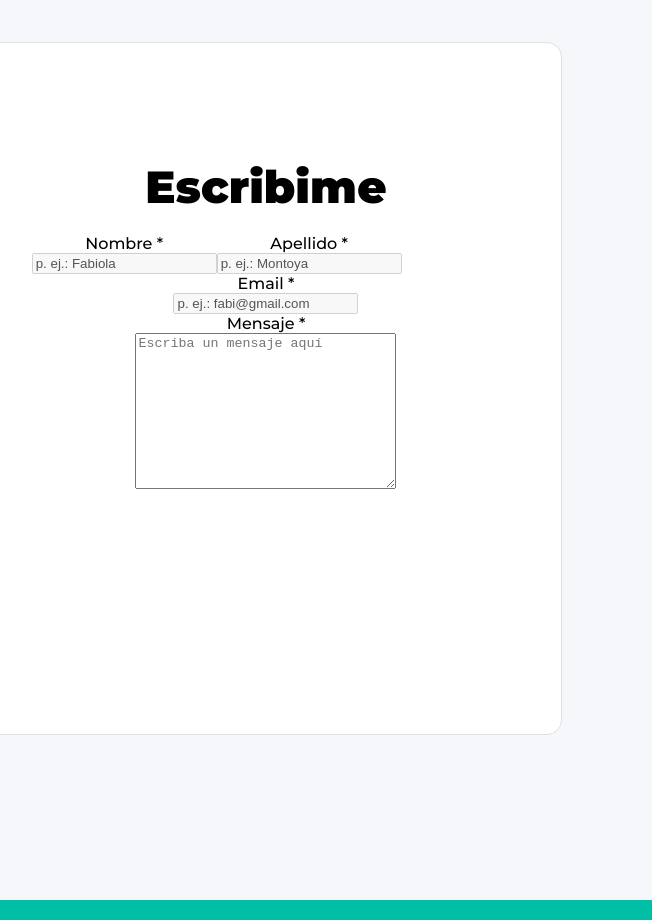
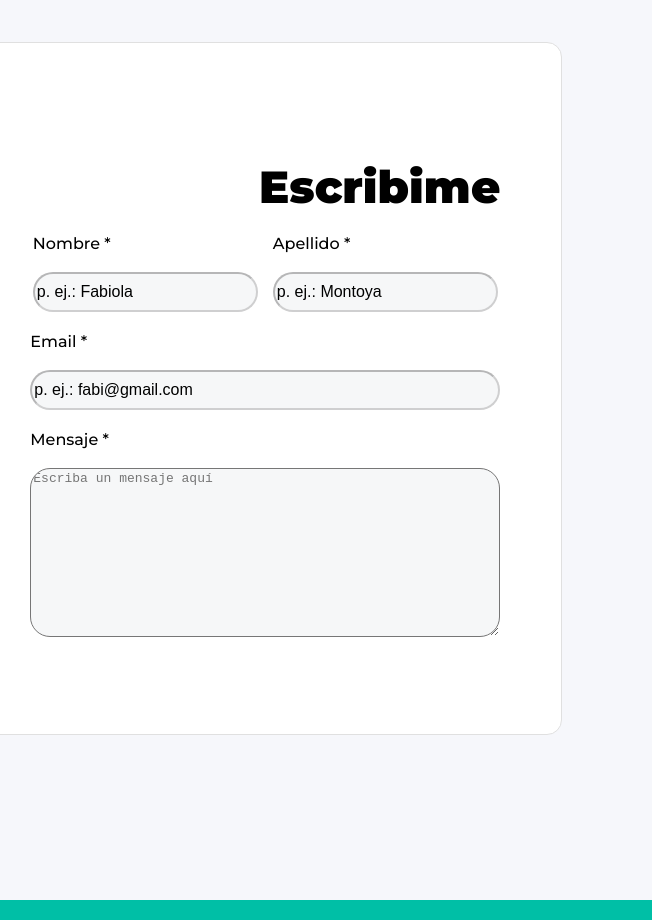
Before and after one commit to fabimmu/ada-portafolio1, a plain HTML site: page index.html in a window 1280 px wide. Shown: the part 3900-4820 px from the top of the page, 628-1280 px from the left. Drawn offline with nearby package versions, Linux system fonts and the light colour scheme.

Commit message:
Se agregar el border radious a las cajas de texto en el form

```diff
--- a/index.html
+++ b/index.html
@@ -445,10 +445,11 @@
           </div>
           <!--FORMULARIO-->
           <div class="right-panel-contact panel-size">
-            <h2 class="m-bottom-big">Escribime</h2>
+            <div class="form-title">
+            <h2 class="m-bottom-big">Escribime</h2></div>
             <form>
-              <div class="name-sec-form">
-                <div class="form-name">
+              <div class="name-sec-form m-bottom-big">
+                <div class="form-name m-right-lil">
                 <label for="idNombre">Nombre * </label><br>
                 <input type="text" id="idNombre" name="nombre"
                     autocomplete="off"
@@ -464,7 +465,7 @@
                     value="p. ej.: Montoya"
                 ></div>
               </div>
-              <div class="email-sec-form">
+              <div class="email-sec-form m-bottom-big">
                 <label for="idEmail">Email * </label><br>
                 <input type="email" id="idEmail" name="email"
                     autocomplete="off"
--- a/styles/styles.css
+++ b/styles/styles.css
@@ -419,7 +419,58 @@ ul{
   background-color: #00bfa6;
   border-radius: 50%;
 }
+/*---------------Form------------*/
+.right-panel-contact{
+  display: flex;
+  flex-direction: column;
+  align-items: flex-end;
+}
 .name-sec-form{
   display: flex;
+  justify-content: center;
+}
+.form-name{
+  display: flex;
+  flex-direction: column;
   justify-content: flex-start;
+  align-items: flex-start;
 }
+.form-lastn{
+  display: flex;
+  flex-direction: column;
+  justify-content: flex-start;
+  align-items: flex-start;
+}
+input[type=text]{
+  background-color: #F6F7F8;
+  color: black;
+  border-radius: 50px;
+  width: 225px;
+  height: 40px;
+  font-size: 16px;
+}
+.email-sec-form{
+  display: flex;
+  flex-direction: column;
+  align-items: flex-start;
+}
+input[type=email]{
+  background-color: #F6F7F8;
+  color: black;
+  border-radius: 50px;
+  width: 470px;
+  height: 40px;
+  font-size: 16px;
+}
+.message-sec-form{
+  display: flex;
+  flex-direction: column;
+  align-items: flex-start;
+}
+textarea{
+  background-color: #F6F7F8;
+  border-radius: 20px;
+  width: 470px;
+  height: 169px;
+  font-size: 13px;
+}
```
